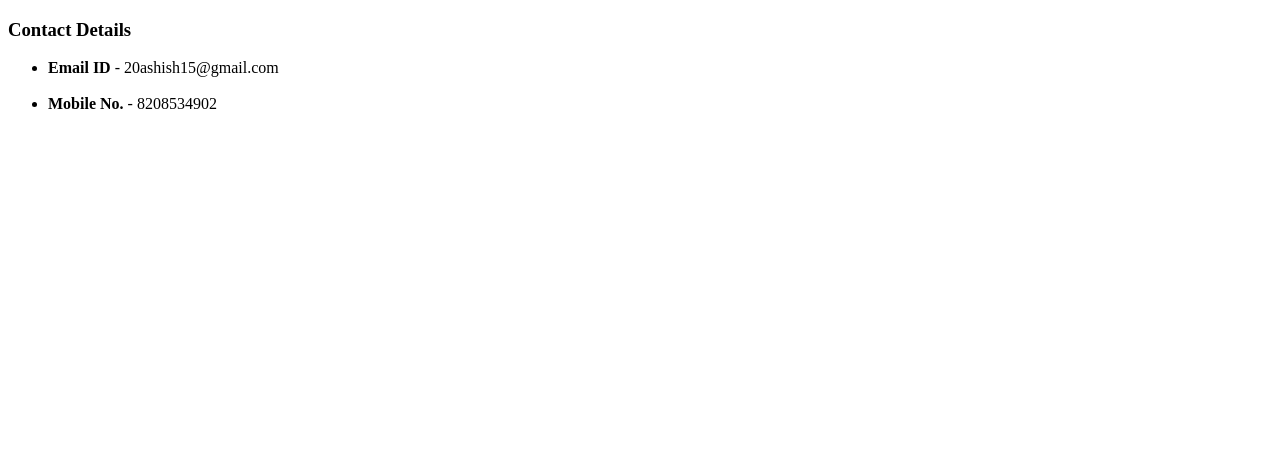
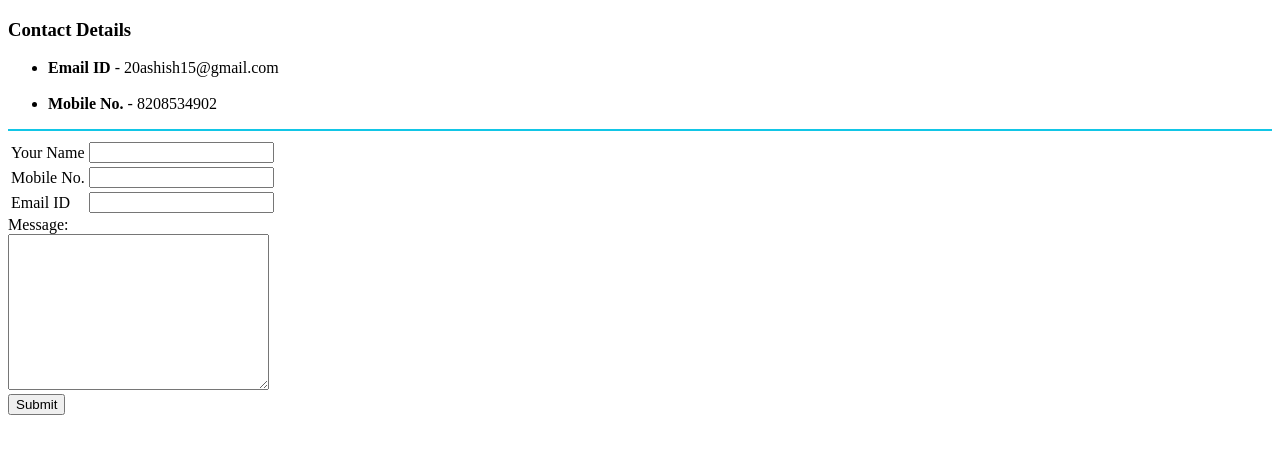
Before and after one commit to ash-ish/MERN-stack, a plain HTML site: page Web Development/HTML - Personal Site/contact-me.html in a window 1280 px wide. Drawn offline with Linux system fonts and the light colour scheme.

Commit message:
HTML forms in contact details page

```diff
--- a/Web Development/HTML - Personal Site/contact-me.html
+++ b/Web Development/HTML - Personal Site/contact-me.html
@@ -12,5 +12,44 @@
         <li><strong>Email ID </strong>- 20ashish15@gmail.com</a></li><br>
         <li><strong>Mobile No. </strong>- 8208534902</a></li>
     </ul>
+
+    <hr color="#12c6e6">
+
+
+    <form action="mailto:20ashish15@gmail.com" method="post" enctype="text/plain">
+        <table>
+            <tr>
+                <td>
+                    <label for="yourName">Your Name</label>
+                </td>
+                <td>
+                    <input type="text" name="yourName">
+                </td>
+            </tr>
+
+            <tr>
+                <td>
+                    <label for="yourNumber">Mobile No.</label>
+                </td>
+                <td>
+                    <input type="tel" name="yourNumber">
+                </td>
+            </tr>
+
+            <tr>
+                <td>
+                    <label for="yourNumber">Email ID</label>
+                </td>
+                <td>
+                    <input type="email" name="yourEmail">
+                </td>
+            </tr>
+
+        </table>
+        <label for="yourMessage">Message:</label><br>
+        <textarea name="yourMessage" id="" cols="30" rows="10"></textarea><br>
+        <input type="submit" value="Submit">
+    </form>
+
 </body>
 </html>
```
Also changed, not shown: Web Development/HTML - Personal Site/index.html (+4 -15 lines).
